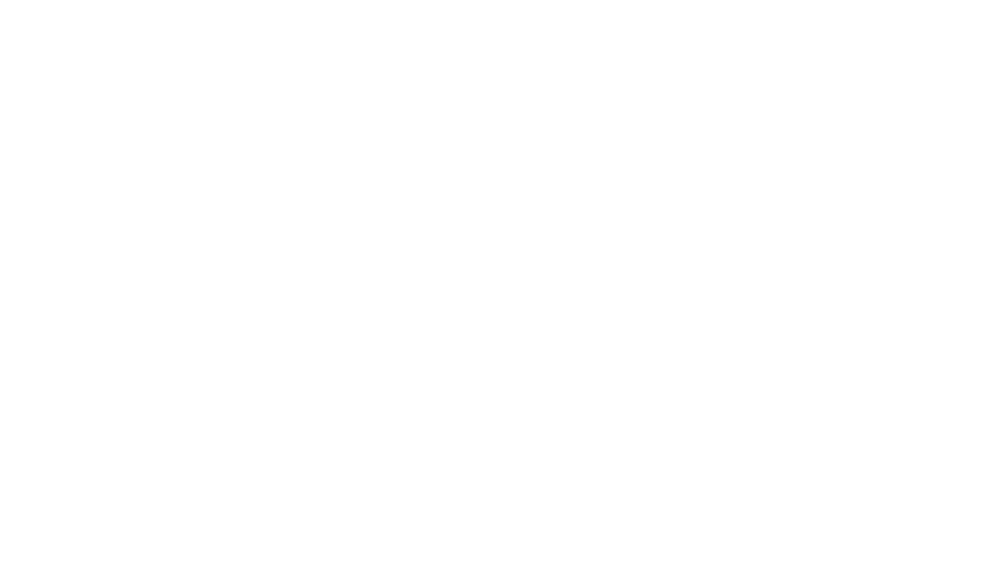
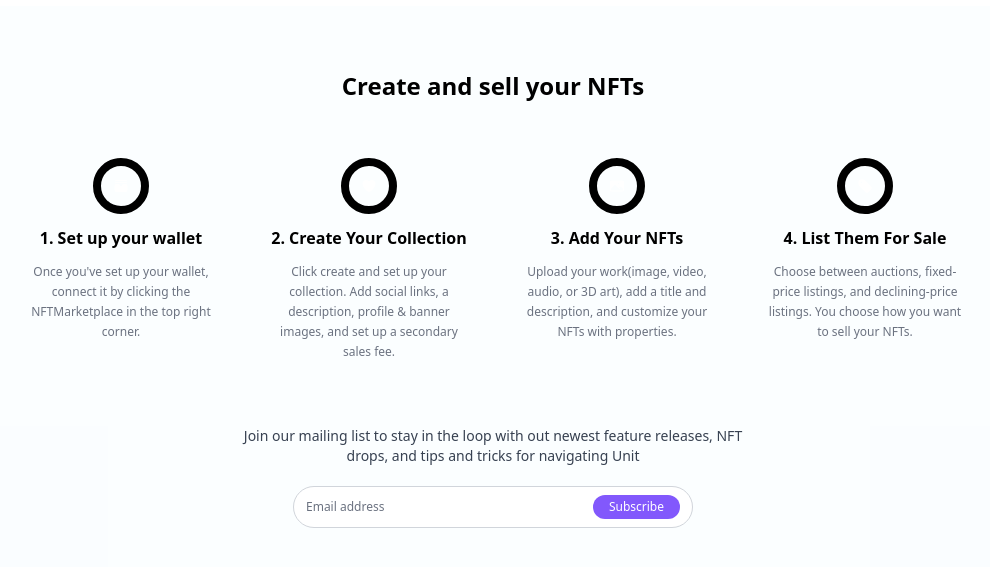
Before and after one commit to ValentineCodes/Unit, a Next.js app: page / in a window 1280 px wide. Shown: the part 2115-2682 px from the top of the page, without its empty margins (147-1137 px from the left). Before the commit the page ends 2143 px from the top, so only its background shows below. Built offline with nearby package versions, Linux system fonts and the light colour scheme.

Commit message:
feat: Newsletter

```diff
--- a/components/cards/Bid.tsx
+++ b/components/cards/Bid.tsx
@@ -1,6 +1,6 @@
 import React from "react";
 import Image from "next/image";
-import { HeartIcon } from "@heroicons/react/24/solid";
+import { HeartIcon } from "@heroicons/react/24/outline";
 
 type Props = {};
 
@@ -20,7 +20,7 @@
 
         <div className="flex justify-between items-center border border-gray-200 rounded-md px-1 space-x-1">
           <HeartIcon className="w-2 sm:w-3 sm:h-3" />
-          <span className="text-[#5c5] text-[10px] sm:text-sm">155 ETH</span>
+          <span className="text-[#5c5] text-xs">155 ETH</span>
         </div>
       </div>
 
--- /dev/null
+++ b/components/pages/home/Newsletter.tsx
@@ -0,0 +1,94 @@
+import React from "react";
+import {
+  HeartIcon,
+  WalletIcon,
+  TagIcon,
+  PhotoIcon,
+} from "@heroicons/react/24/solid";
+
+type Props = {};
+
+const sale_procedure = [
+  {
+    id: 1,
+    title: "1. Set up your wallet",
+    description:
+      "Once you've set up your wallet, connect it by clicking the NFTMarketplace in the top right corner.",
+    icon: <WalletIcon className="w-4 text-white" />,
+    icon_color: "#8357FC",
+  },
+  {
+    id: 2,
+    title: "2. Create Your Collection",
+    description:
+      "Click create and set up your collection. Add social links, a description, profile & banner images, and set up a secondary sales fee.",
+    icon: <HeartIcon className="w-4 text-white" />,
+    icon_color: "#5CBA84",
+  },
+
+  {
+    id: 3,
+    title: "3. Add Your NFTs",
+    description:
+      "Upload your work(image, video, audio, or 3D art), add a title and description, and customize your NFTs with properties.",
+    icon: <PhotoIcon className="w-4 text-white" />,
+    icon_color: "#428AF8",
+  },
+  {
+    id: 4,
+    title: "4. List Them For Sale",
+    description:
+      "Choose between auctions, fixed-price listings, and declining-price listings. You choose how you want to sell your NFTs.",
+    icon: <TagIcon className="w-4 text-white" />,
+    icon_color: "#E94243",
+  },
+];
+
+function Newsletter({}: Props) {
+  return (
+    <div className="flex flex-col items-center py-16 px-6 sm:px-12 max-w-[992px] mx-auto">
+      <h1 className="text-center font-bold text-2xl max-w-[70%] mb-[2em]">
+        Create and sell your NFTs
+      </h1>
+
+      <div className="flex flex-wrap xl:flex-nowrap items-start justify-center gap-2">
+        {sale_procedure.map((item) => (
+          <div
+            key={item.id}
+            className="flex flex-col items-center w-[15em] mt-4"
+          >
+            <div
+              className={`bg-[${item.icon_color}] p-3 outline outline-8 outline-[${item.icon_color}]/40 rounded-full`}
+            >
+              {item.icon}
+            </div>
+
+            <h2 className="font-semibold text-md mt-5 mb-3">{item.title}</h2>
+            <p className="text-gray-500 text-xs text-center leading-5 max-w-[200px]">
+              {item.description}
+            </p>
+          </div>
+        ))}
+      </div>
+
+      <p className="text-gray-700 text-sm text-center w-[60%] mt-16">
+        Join our mailing list to stay in the loop with out newest feature
+        releases, NFT drops, and tips and tricks for navigating Unit
+      </p>
+
+      <div className="flex items-center px-3 py-2 rounded-[4em] bg-white border border-gray-300 mt-5 w-[70%] sm:w-[400px]">
+        <input
+          type="email"
+          placeholder="Email address"
+          className="outline-none border-none text-xs w-[100%] placeholder-gray-500 pr-2"
+        />
+
+        <button className="btn bg-[#8258FC] text-white transition-colors duration-500 px-4 py-1 rounded-[20px] text-xs">
+          Subscribe
+        </button>
+      </div>
+    </div>
+  );
+}
+
+export default Newsletter;
--- a/components/pages/home/TrendingCategories/CategoryMenu.tsx
+++ b/components/pages/home/TrendingCategories/CategoryMenu.tsx
@@ -4,7 +4,7 @@
   ChevronDownIcon,
   MusicalNoteIcon,
   GlobeAltIcon,
-} from "@heroicons/react/24/solid";
+} from "@heroicons/react/24/outline";
 import { IoIosExpand } from "react-icons/io";
 import { BsJournalBookmark } from "react-icons/bs";
 import { VscSymbolColor } from "react-icons/vsc";
--- a/components/pages/home/TrendingCategories/modules/NFT.tsx
+++ b/components/pages/home/TrendingCategories/modules/NFT.tsx
@@ -4,7 +4,7 @@
   HeartIcon,
   EllipsisHorizontalIcon,
   ClockIcon,
-} from "@heroicons/react/24/solid";
+} from "@heroicons/react/24/outline";
 
 import { Menu } from "@headlessui/react";
 
--- a/pages/index.tsx
+++ b/pages/index.tsx
@@ -2,6 +2,7 @@
 import Header from "../components/pages/home/Header";
 import Hero from "../components/pages/home/Hero";
 import HotBids from "../components/pages/home/HotBids";
+import Newsletter from "../components/pages/home/Newsletter";
 import TopCollections from "../components/pages/home/TopCollections";
 import TrendingCategories from "../components/pages/home/TrendingCategories";
 
@@ -36,6 +37,10 @@
       <section>
         <TrendingCategories />
       </section>
+
+      <section className="bg-[#D1EEFC]/10">
+        <Newsletter />
+      </section>
     </>
   );
 }
```
